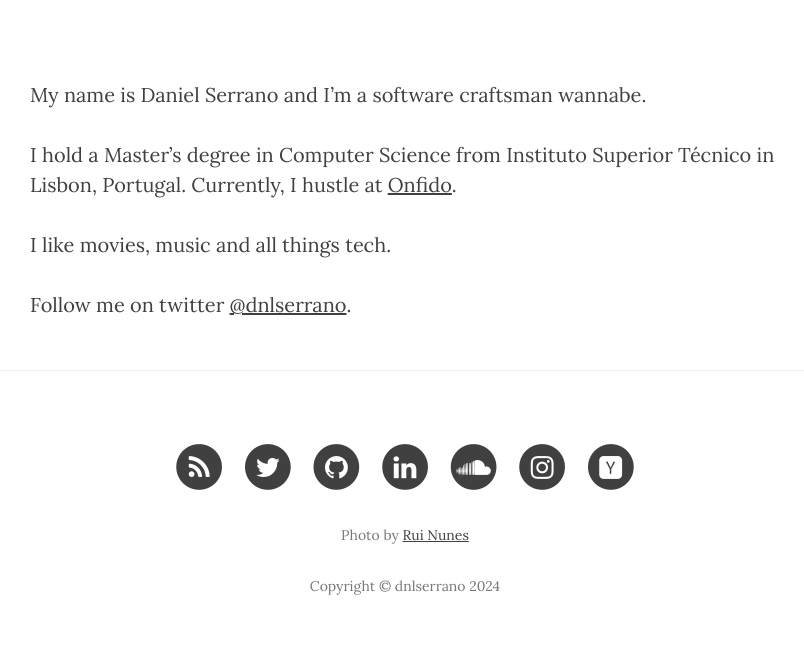
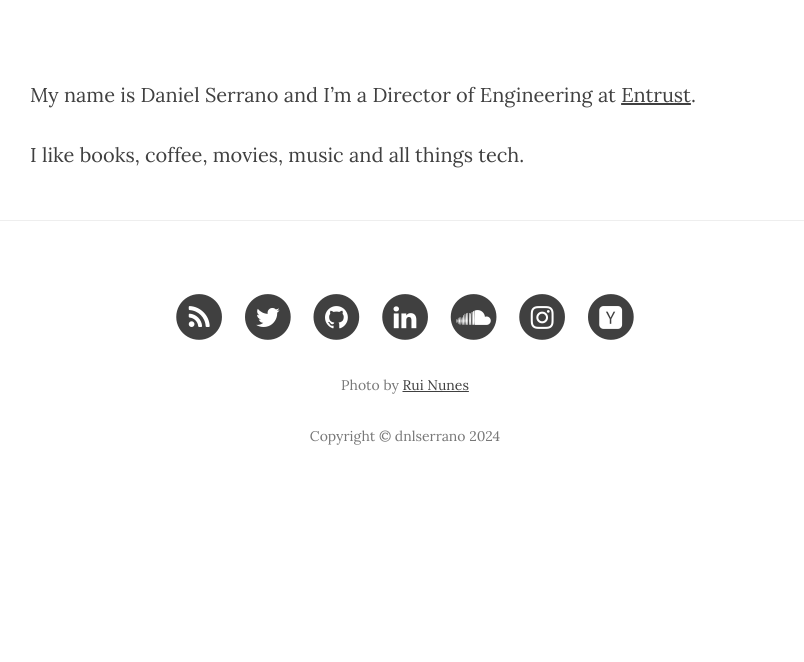
Before and after one commit to dnlserrano/dnlserrano.github.io, a Jekyll site: the page built from about.md, in a window 1280 px wide. Shown: the part 456-1118 px from the top of the page, without its empty margins (235-1039 px from the left). Built offline with Jekyll 4.4.1, drawn with Linux system fonts in a browser that asks for light colours; nearby versions of some CDN libraries; after the commit the page ends 968 px from its top, so only the background shows below that.

Commit message:
Tweak /about

```diff
--- a/about.md
+++ b/about.md
@@ -8,10 +8,6 @@ header-img-author-name: Rui Nunes
 header-img-author-url: "https://www.flickr.com/photos/rui_gv_nunes/"
 ---
 
-My name is Daniel Serrano and I'm a software craftsman wannabe.
+My name is Daniel Serrano and I'm a Director of Engineering at [Entrust](https://www.entrust.com).
 
-I hold a Master's degree in Computer Science from Instituto Superior Técnico in Lisbon, Portugal. Currently, I hustle at [Onfido]("https://www.onfido.com").
-
-I like movies, music and all things tech.
-
-Follow me on twitter [@dnlserrano](https://www.twitter.com/dnlserrano).
+I like books, coffee, movies, music and all things tech.
```
